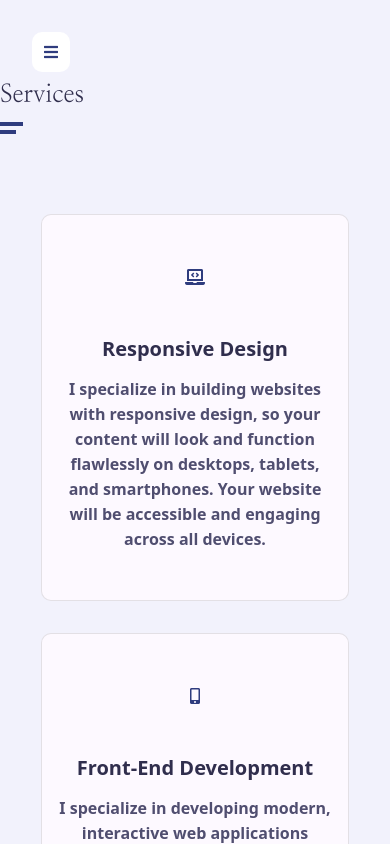
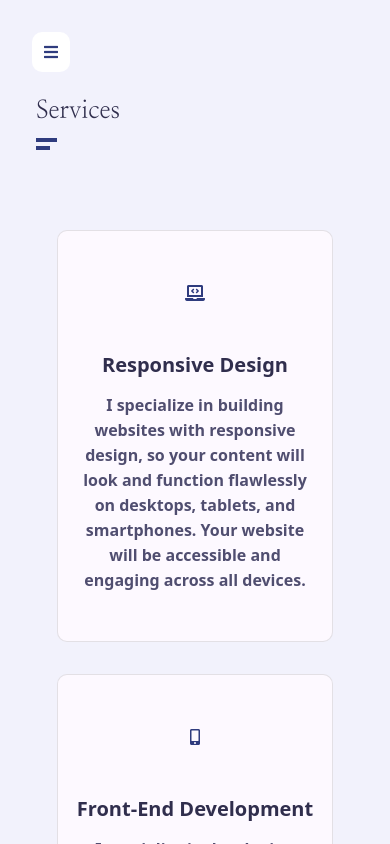
Before and after one commit to olaa30-j/Portfolio-react-verision, a React (Vite) app: page /service in a window 390 px wide. Shown: the top 844 px of the page. Built offline with nearby package versions, Linux system fonts and the light colour scheme; a web font is replaced by a local one.

Commit message:
responsive update

```diff
--- a/src/App.css
+++ b/src/App.css
@@ -85,7 +85,7 @@ h6 {
     opacity: 1;
     overflow-y: auto;
     overflow-x: hidden;
-    padding: 1rem 2rem;
+    padding: 1rem 2rem !important;
 }
 
 section{
--- a/src/components/protfolio/Portfolio.jsx
+++ b/src/components/protfolio/Portfolio.jsx
@@ -20,7 +20,7 @@ const Portfolio = () => {
         <section className= 'col-lg-9 col-sm-12'>
             <div className="container section">
                 <div className="row">
-                    <div className="section_title">
+                    <div className={`${styles.title} section_title`}>
                         <h2>
                             Portfolio
                         </h2>
--- a/src/components/protfolio/portfolio.module.css
+++ b/src/components/protfolio/portfolio.module.css
@@ -1,4 +1,7 @@
-
+section .title{
+    margin-top: 4rem;
+    margin-left: 1rem;
+}
 .portfolio_header {
     padding: 1rem;
     flex: 0 0 100%;
@@ -11,23 +14,22 @@
 
 .projects_filter {
     display: flex;
-    justify-content: space-between;
     align-items: center;
-    margin-left: 1.25rem;
+    margin-left: 1.25rem auto;
     cursor: pointer;
 }
 
 .projects_filter {
     display: flex;
-    justify-content: space-between;
     align-items: center;
-    margin: 1.5rem auto;
+    margin: 1.5rem;
     column-gap: 0.75rem;
 }
 
 .projects_filter .filter_item {
     color: var(--text-dark-d);
     font-weight: 500;
+    margin-right: 1rem;
 }
 
 .projects_filter .filter_item.active{
--- a/src/components/service/Service.jsx
+++ b/src/components/service/Service.jsx
@@ -2,10 +2,10 @@ import styles from './service.module.css';
 
 const Service = () => {
     return (
-    <section className={`${styles.services} col-lg-9  col-sm-12`}>
-        <div className="container section">
+    <section className='col-lg-9  col-sm-12'>
+        <div className={`${styles.services} container section`}>
             <div className="row">
-                <div className="section_title">
+                <div className={`${styles.title} section_title`}>
                     <h2>
                         Services
                     </h2>
--- a/src/components/service/service.module.css
+++ b/src/components/service/service.module.css
@@ -1,3 +1,8 @@
+.services .title{
+    margin-top: 4rem;
+    margin-left: 1rem;
+}
+
 .services .service_item {
     margin-bottom: 2rem;
     flex: 0 0 32%;
@@ -68,10 +73,6 @@
 
 
 @media (max-width:645px) {
-    .row_center {
-        justify-content: center !important;
-    }
-
     .service_item {
         flex: 0 0 80% !important;
         max-width: 80% !important;
```
